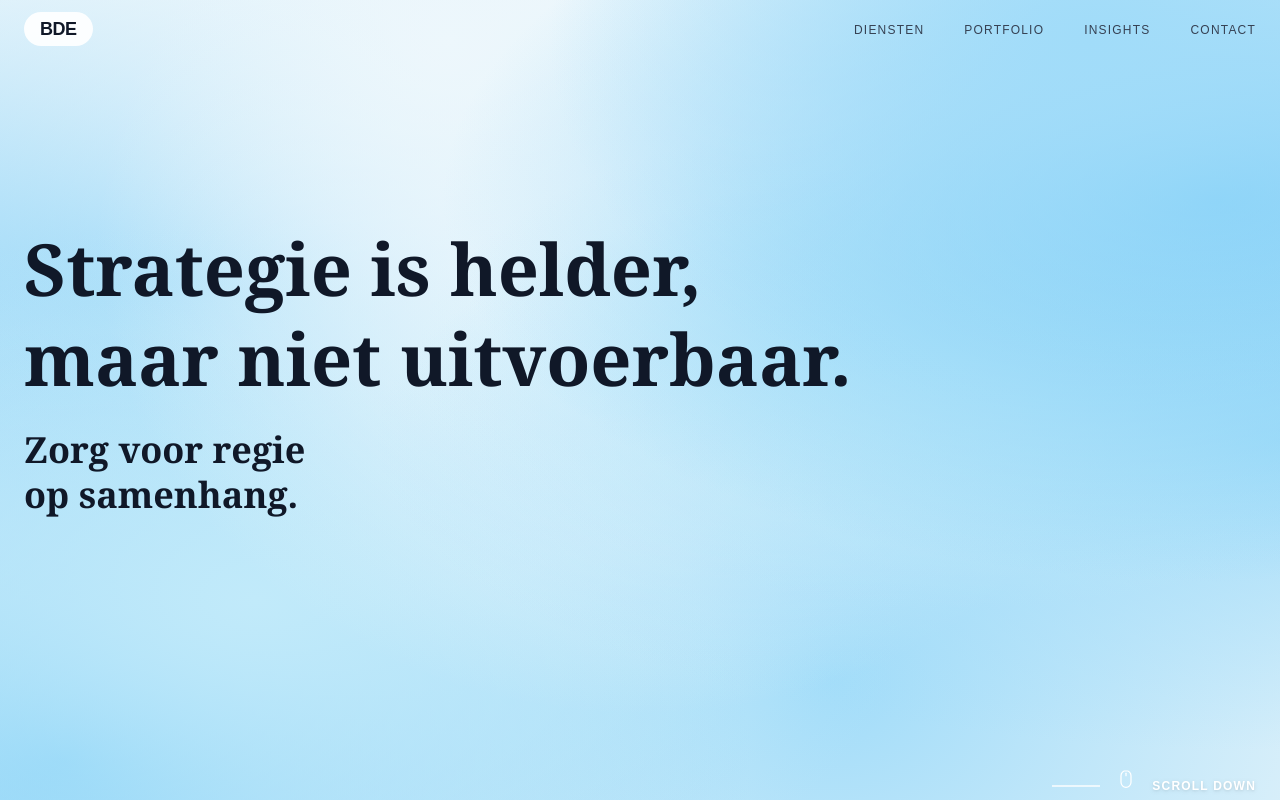
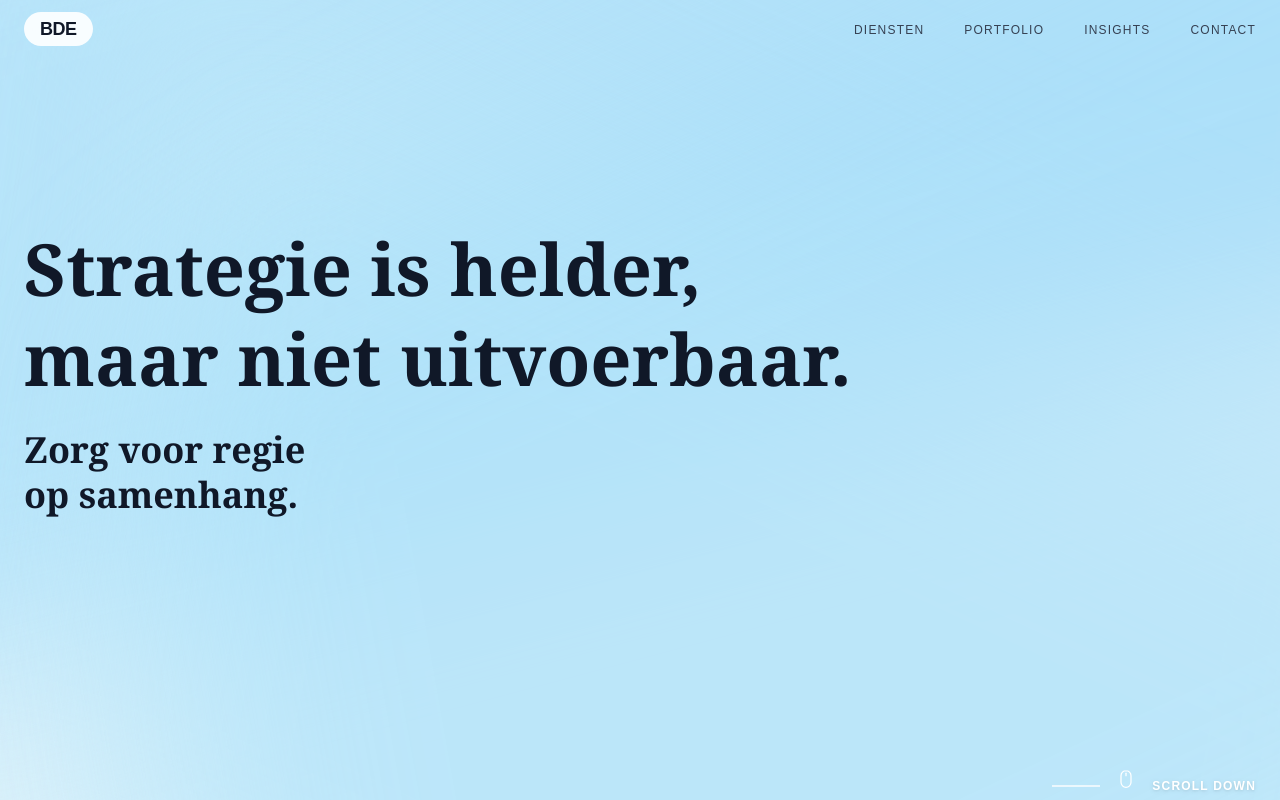
Before and after one commit to TinoiDam/bde-consulting.com, a Next.js app: page / in a window 1280 px wide. Shown: the top 800 px of the page. Built offline with nearby package versions, Linux system fonts and the light colour scheme.

Commit message:
Aurora light bands - skewed, rotated, blurred organic stripes like BCG aurora effect

```diff
--- a/app/page.tsx
+++ b/app/page.tsx
@@ -7,23 +7,53 @@ export default function Home() {
       <section
         className="relative overflow-hidden min-h-screen flex flex-col"
         style={{
-          backgroundColor: '#E4F3FA',
-          backgroundImage: `
-            radial-gradient(at 85% 5%, #A1DCF9 0px, transparent 35%),
-            radial-gradient(at 95% 25%, #7ECEF7 0px, transparent 45%),
-            radial-gradient(at 75% 45%, #C1EAFA 0px, transparent 40%),
-            radial-gradient(at 100% 55%, #A1DCF9 0px, transparent 50%),
-            radial-gradient(at 50% 30%, #EDF7FC 0px, transparent 60%),
-            radial-gradient(at 20% 75%, #C1EAFA 0px, transparent 45%),
-            radial-gradient(at 5% 95%, #7ECEF7 0px, transparent 40%),
-            radial-gradient(at 35% 5%, #EDF7FC 0px, transparent 55%),
-            radial-gradient(at 65% 85%, #A1DCF9 0px, transparent 50%),
-            radial-gradient(at 15% 35%, #7ECEF7 0px, transparent 45%)
-          `,
-          backgroundSize: '100% 100%',
-          backgroundAttachment: 'fixed'
+          backgroundColor: '#E4F3FA'
         }}
       >
+        {/* Skewed light band 1 - Bright cyan aurora stripe */}
+        <div
+          className="absolute inset-0 pointer-events-none"
+          style={{
+            width: '140%',
+            height: '100%',
+            backgroundColor: '#A1DCF9',
+            transform: 'rotate(-15deg) skewX(-20deg) translateY(-30%)',
+            filter: 'blur(100px)',
+            opacity: 0.7,
+            top: '-10%',
+            left: '-20%'
+          }}
+        ></div>
+
+        {/* Skewed light band 2 - Softer accent from right */}
+        <div
+          className="absolute inset-0 pointer-events-none"
+          style={{
+            width: '120%',
+            height: '120%',
+            backgroundColor: '#C1EAFA',
+            transform: 'rotate(25deg) skewX(15deg) translateY(10%)',
+            filter: 'blur(120px)',
+            opacity: 0.6,
+            top: '20%',
+            right: '-30%'
+          }}
+        ></div>
+
+        {/* Third subtle layer for depth */}
+        <div
+          className="absolute inset-0 pointer-events-none"
+          style={{
+            width: '130%',
+            height: '130%',
+            backgroundColor: '#A1DCF9',
+            transform: 'rotate(-25deg) skewX(-15deg)',
+            filter: 'blur(110px)',
+            opacity: 0.4,
+            bottom: '-20%',
+            left: '10%'
+          }}
+        ></div>
 
         {/* Content - Top */}
         <div className="relative z-10 flex-1 flex items-center py-16 md:py-0">
```
